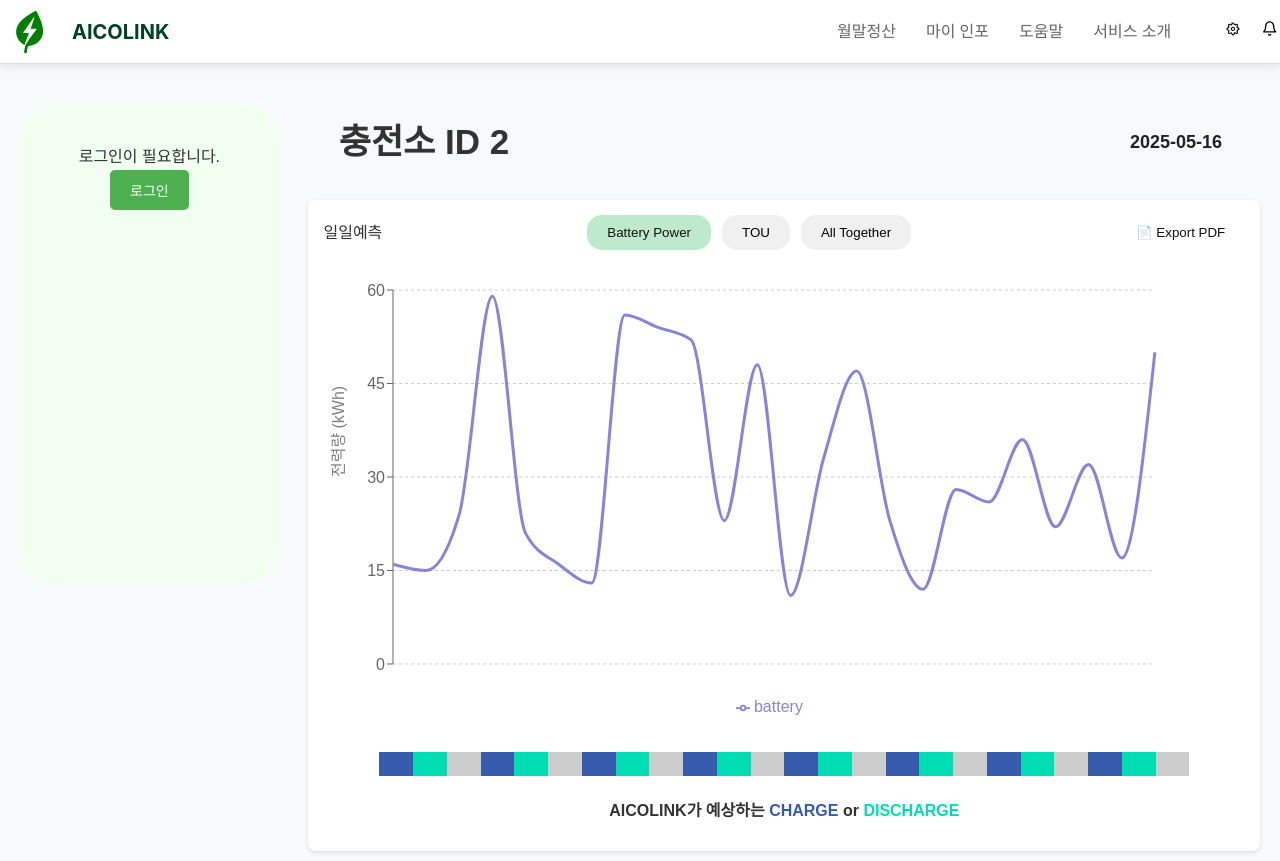
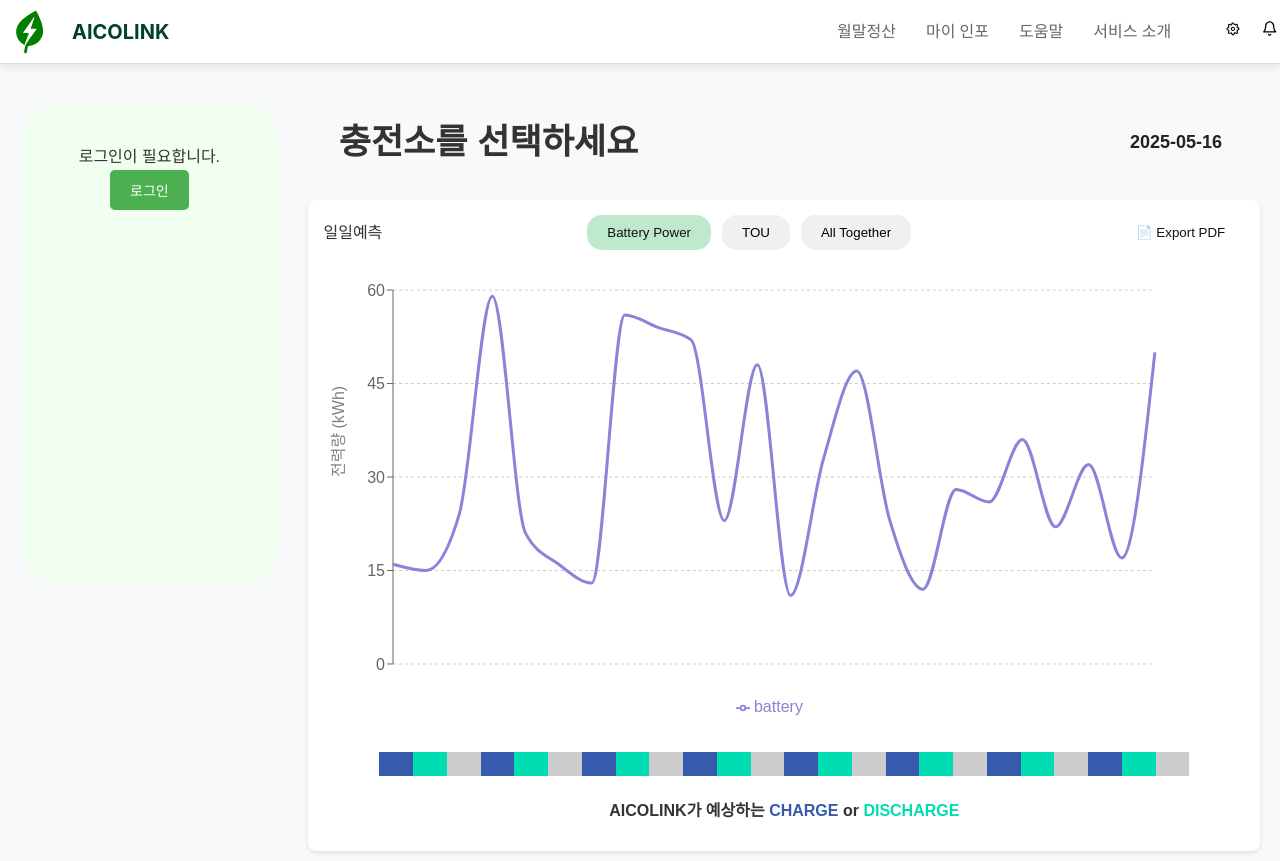
Before and after one commit to Capstone-whiteday/frontend-aicolink, a React (Vite) app: page / in a window 1280 px wide. Built offline with nearby package versions, Linux system fonts and the light colour scheme.

Commit message:
충전소 미선택 케이스 관리

```diff
--- a/src/Components/Dashboard.jsx
+++ b/src/Components/Dashboard.jsx
@@ -238,7 +238,9 @@ useEffect(() => {
     <main className="dashboard">
       {/* 제목 및 날짜 선택 */}
       <div className="dashboard-header">
-        <h1 className="station-name">{stationName || '충전소 이름'}</h1>
+      <h1 className="station-name">
+        {selectedStationId ? (stationName || '충전소 이름') : '충전소를 선택하세요'}
+      </h1>
         <DatePicker
           selected={selectedDate}
           onChange={(date) => {
```
